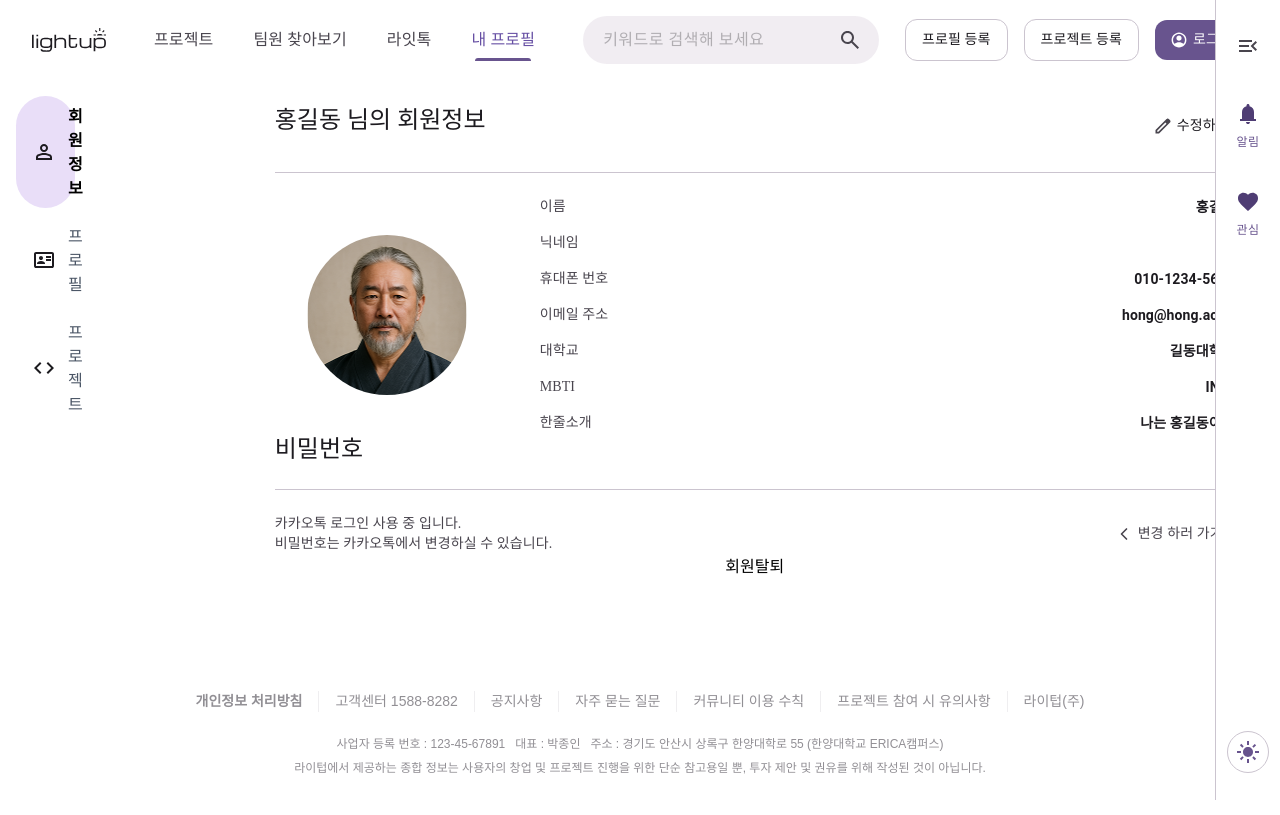
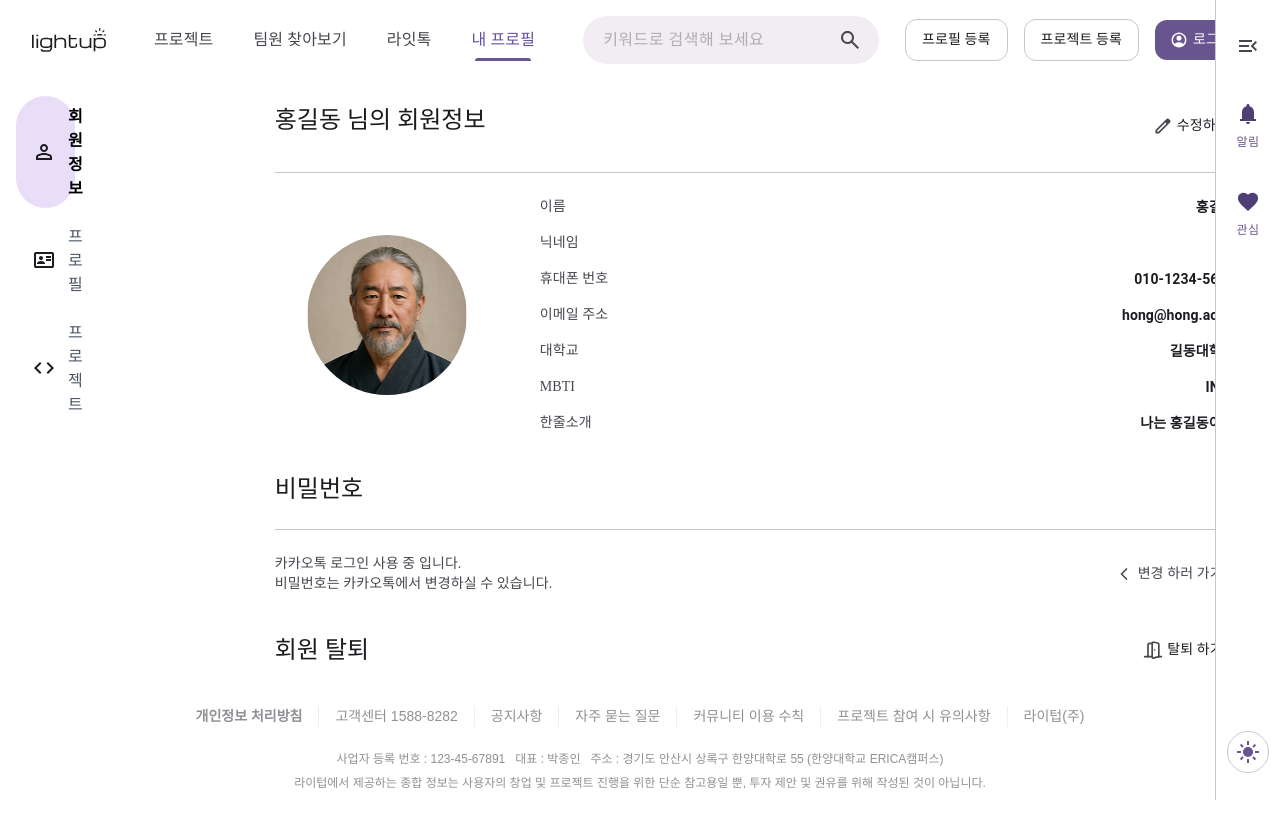
Before and after one commit to 1ronPark/Front-end, a React (Vite) app: page /myprofile in a window 1280 px wide. Shown: the top 815 px of the page. Built offline with nearby package versions, Linux system fonts and the light colour scheme; a web font is replaced by a local one.

Commit message:
회원정보 페이지 UI 완성

```diff
--- a/src/components/mypage/myInfo/MyInfo.tsx
+++ b/src/components/mypage/myInfo/MyInfo.tsx
@@ -1,4 +1,4 @@
-import { ChevronLeft } from "lucide-react";
+import { ChevronLeft, DoorOpen } from "lucide-react";
 import editIcon from "../../../assets/icons/mypage/ic_edit.svg";
 import sample from "../../../assets/icons/mypage/sample_profile.png";
 
@@ -14,7 +14,7 @@ interface myProps {
 
 const MyInfo = (myProps: myProps) => {
   return (
-    <div className="w-[1280px]">
+    <div className="w-[1280px] flex flex-col gap-[40px]">
       {/* 회원정보 */}
       <div className="flex flex-col px-[160px] gap-6">
         {/* header */}
@@ -94,8 +94,14 @@ const MyInfo = (myProps: myProps) => {
         </div>
       </div>
       {/* 회원 탈퇴 */}
-      <div className="flex flex-col justify-center items-center px-[160px] gap-6">
-        회원탈퇴
+      <div className="flex flex-col px-[160px] gap-6">
+        <div className="flex justify-between">
+          <p className="headline-small-emphasis">회원 탈퇴</p>
+          <button className="flex justify-center items-center px-3 py-1.5 gap-1 hover:cursor-pointer">
+            <DoorOpen className="w-[20px] h-[20px] text-[#49454E]" />
+            <p className="label-large">탈퇴 하기</p>
+          </button>
+        </div>
       </div>
     </div>
   );
```
